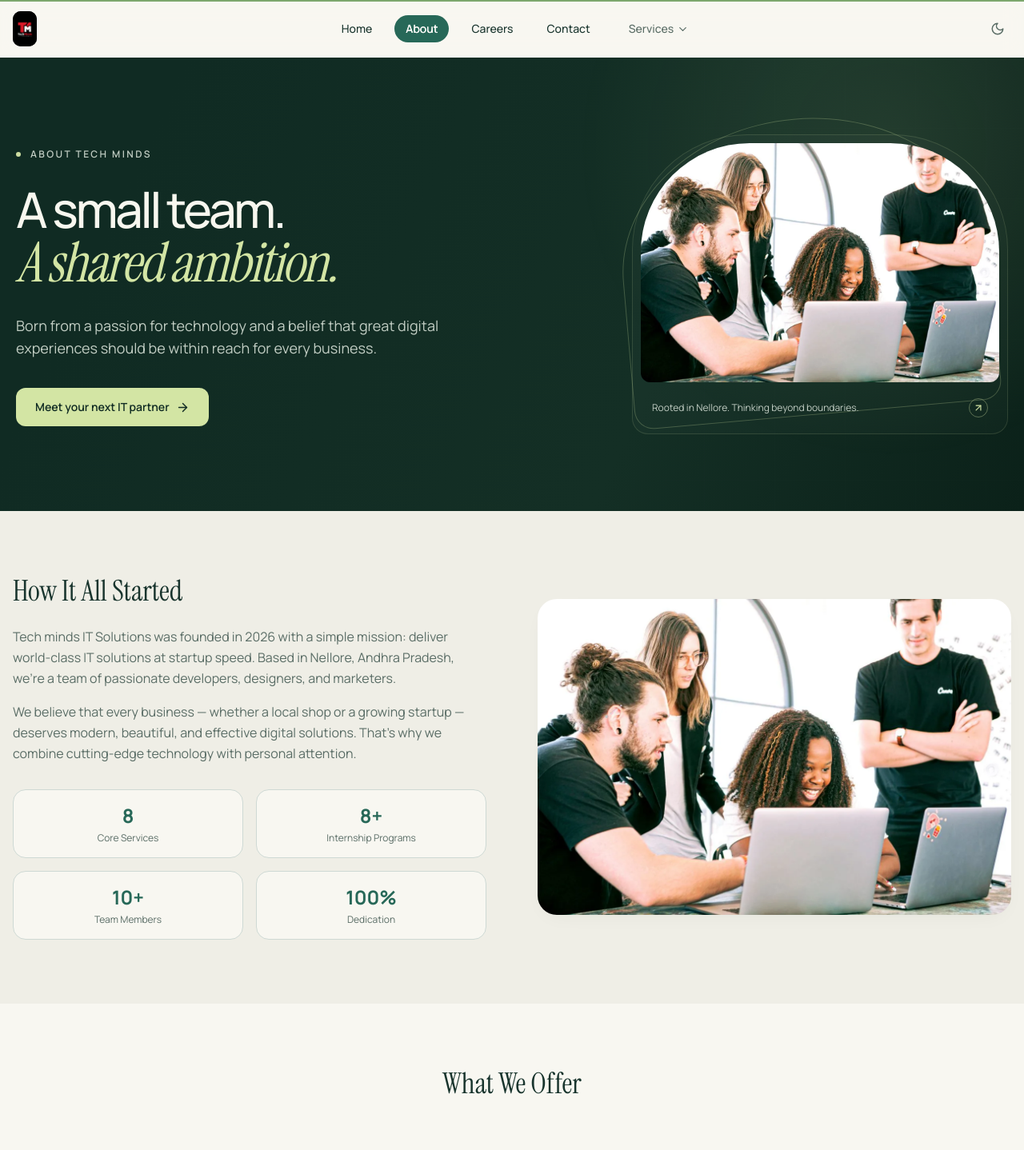
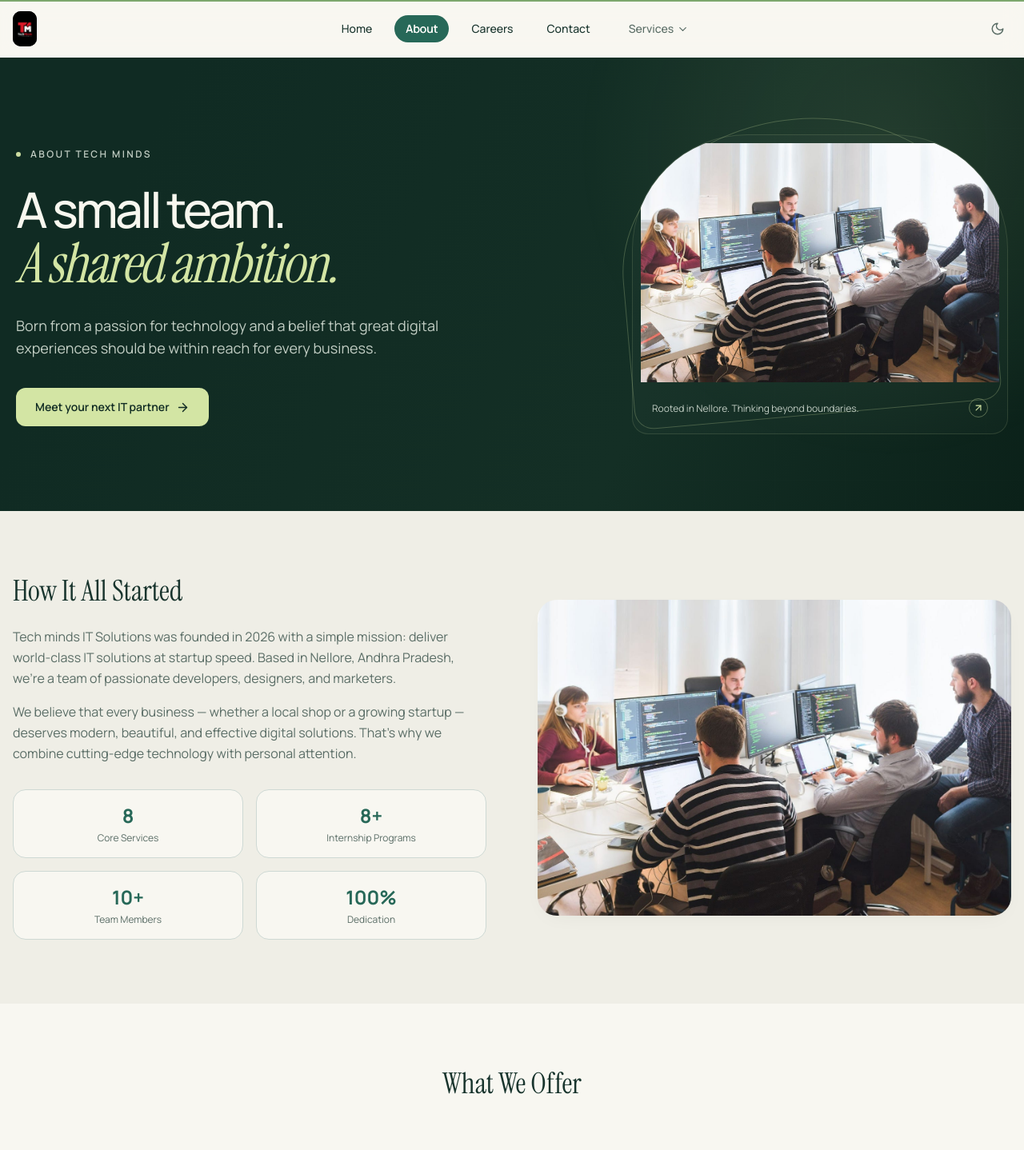
Before and after one commit to sri-9893/techminds_website, a Next.js app: page /about in a window 1280 px wide. Shown: the top 1438 px of the page at 80% size. Built offline with nearby package versions, Linux system fonts and the light colour scheme.

Commit message:
changes in the home page

```diff
--- a/app/(main)/about/AboutContent.tsx
+++ b/app/(main)/about/AboutContent.tsx
@@ -25,6 +25,7 @@ export default function AboutContent() {
         title={<>A small team.<br /><span className="hero-accent">A shared ambition.</span></>}
         description="Born from a passion for technology and a belief that great digital experiences should be within reach for every business."
         subject="workspace"
+        imageSrc="/images/about-term.jpg"
         caption="Rooted in Nellore. Thinking beyond boundaries."
       >
         <Link href="/contact" className="button-primary">Meet your next IT partner <ArrowRight size={17} /></Link>
@@ -33,8 +34,8 @@ export default function AboutContent() {
       {/* Story */}
       <section className="py-20 bg-card" aria-label="Our story">
         <div className="container mx-auto px-4">
-          <div className="grid lg:grid-cols-2 gap-16 items-center">
-            <motion.div variants={fadeUp} initial="hidden" whileInView="visible" viewport={{ once: true }}>
+          <div className="grid items-center gap-12 lg:grid-cols-2 lg:gap-16">
+            <motion.div variants={fadeUp} initial="hidden" whileInView="visible" viewport={{ once: true }} className="w-full">
               <h2 className="font-display text-4xl font-normal text-foreground mb-6">How It All Started</h2>
               <p className="text-muted-foreground mb-4 leading-relaxed">
                 Tech minds IT Solutions was founded in 2026 with a simple mission: deliver world-class IT solutions at startup speed. Based in Nellore, Andhra Pradesh, we&apos;re a team of passionate developers, designers, and marketers.
@@ -42,7 +43,7 @@ export default function AboutContent() {
               <p className="text-muted-foreground mb-8 leading-relaxed">
                 We believe that every business — whether a local shop or a growing startup — deserves modern, beautiful, and effective digital solutions. That&apos;s why we combine cutting-edge technology with personal attention.
               </p>
-              <div className="grid grid-cols-2 gap-4">
+              <div className="grid grid-cols-1 gap-4 sm:grid-cols-2">
                 {[
                   { num: servicesData.length, suffix: '', label: 'Core Services' },
                   { num: 8, suffix: '+', label: 'Internship Programs' },
@@ -61,11 +62,11 @@ export default function AboutContent() {
             </motion.div>
             <motion.div variants={fadeUp} initial="hidden" whileInView="visible" viewport={{ once: true }}>
               <Image
-                src="/images/photography/workspace.webp"
-                alt="Colleagues discussing a project around laptops in a bright office"
-                width={600}
-                height={400}
-                className="rounded-3xl shadow-card w-full object-cover"
+                src="/images/about-term.jpg"
+                alt="Tech Minds team collaborating around computers in an office"
+                width={1400}
+                height={934}
+                className="w-full rounded-3xl object-cover shadow-card"
                 sizes="(max-width: 1024px) 100vw, 50vw"
               />
             </motion.div>
--- a/app/components/PageHero.tsx
+++ b/app/components/PageHero.tsx
@@ -3,11 +3,12 @@
 import { ReactNode } from 'react';
 import { motion } from 'framer-motion';
 import { ArrowUpRight } from 'lucide-react';
+import Image from 'next/image';
 import SubjectPhoto from './SubjectPhoto';
 
-export default function PageHero({ eyebrow, title, description, subject, caption, children }: {
+export default function PageHero({ eyebrow, title, description, subject, imageSrc, caption, children }: {
   eyebrow: string; title: ReactNode; description: string;
-  subject: string; caption: string; children?: ReactNode;
+  subject: string; imageSrc?: string; caption: string; children?: ReactNode;
 }) {
   return (
     <section className="page-hero" aria-label={eyebrow}>
@@ -22,7 +23,7 @@ export default function PageHero({ eyebrow, title, description, subject, caption
         </motion.div>
         <motion.div initial={{ opacity: 0, y: 18 }} animate={{ opacity: 1, y: 0 }} transition={{ duration: 0.7, delay: 0.1, ease: [0.22, 1, 0.36, 1] }} className="relative mx-auto w-full max-w-lg lg:col-span-5">
           <figure className="hero-visual group">
-            <SubjectPhoto subject={subject} priority />
+            {imageSrc ? <Image src={imageSrc} alt="Tech Minds team collaborating in an office" width={1400} height={934} priority className="h-full w-full object-cover" sizes="(max-width: 1024px) 100vw, 42vw" /> : <SubjectPhoto subject={subject} priority />}
             <figcaption className="hero-caption"><span>{caption}</span><span className="hero-caption-mark" aria-hidden="true"><ArrowUpRight size={14} /></span></figcaption>
           </figure>
           <div className="hero-visual-accent" aria-hidden="true" />
```
Also changed, not shown: public/images/about-term.jpg (added).
